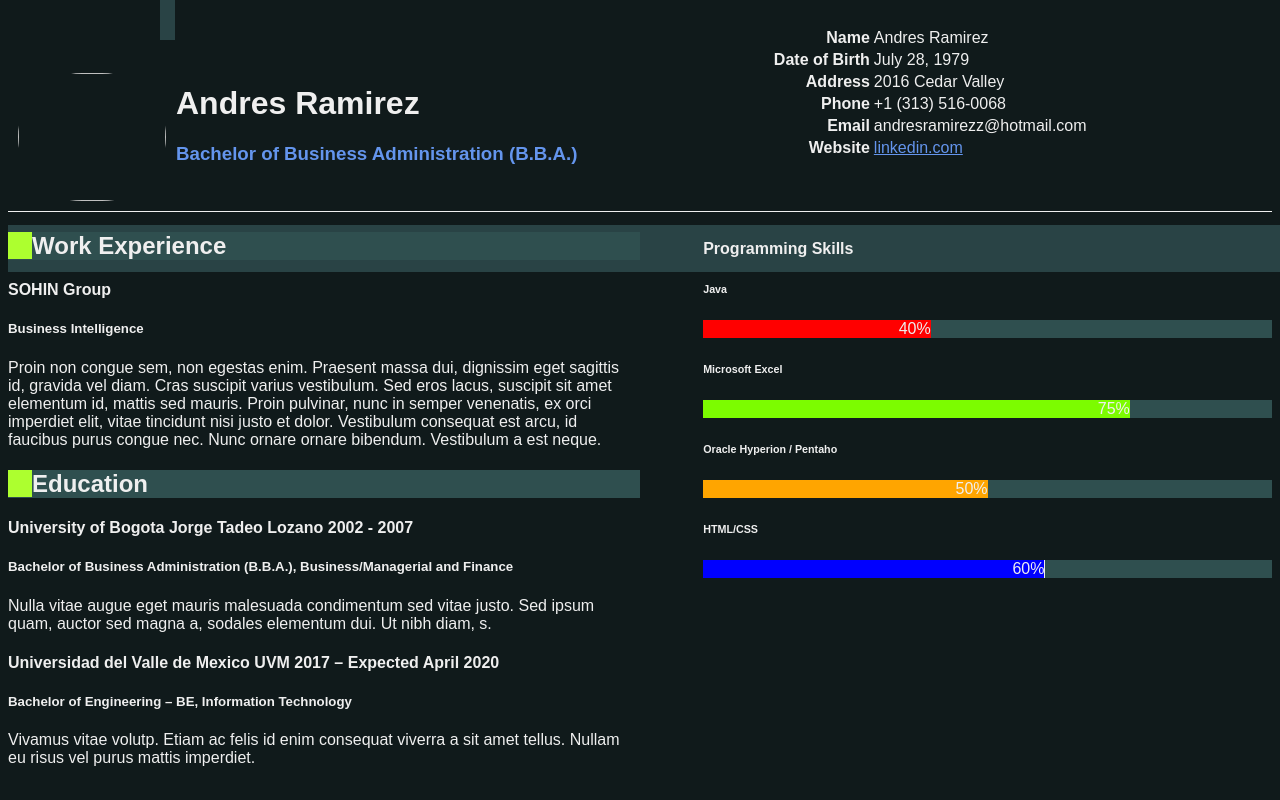
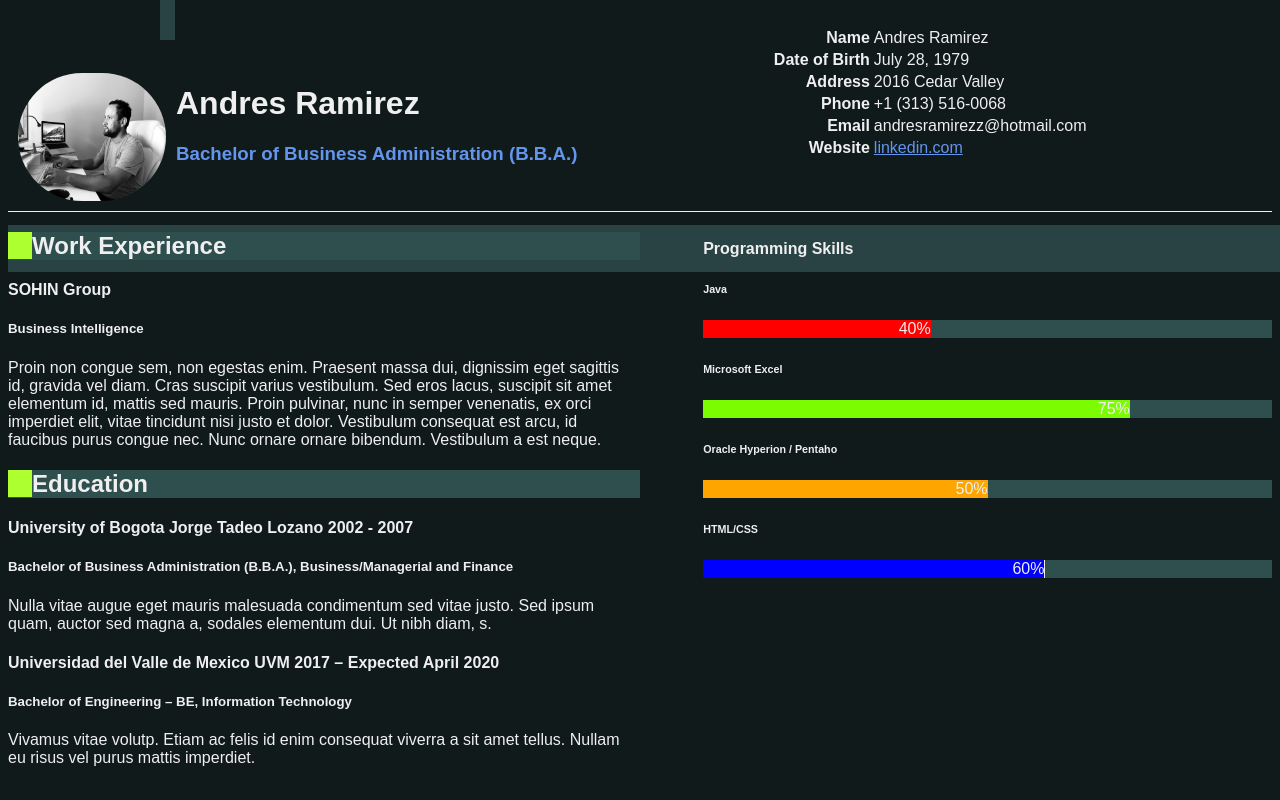
Before and after one commit to andresramirezz/resume, a plain HTML site: page index.html in a window 1280 px wide. Shown: the top 800 px of the page. Drawn offline with Linux system fonts and the light colour scheme.

Commit message:
Change the folder of the image

```diff
--- a/index.html
+++ b/index.html
@@ -105,7 +105,7 @@
    iv class="content">
 	<div class="heading">
 		<div class="picture">
-			<img id="headshot" src="images/MacUser.jpg" height="128" width="148" />
+			<img id="headshot" src="MacUser.jpg" height="128" width="148" />
 			<h1>Andres Ramirez</h1>
 			<h3>Bachelor of Business Administration (B.B.A.) </h3>
 		</div>
```
